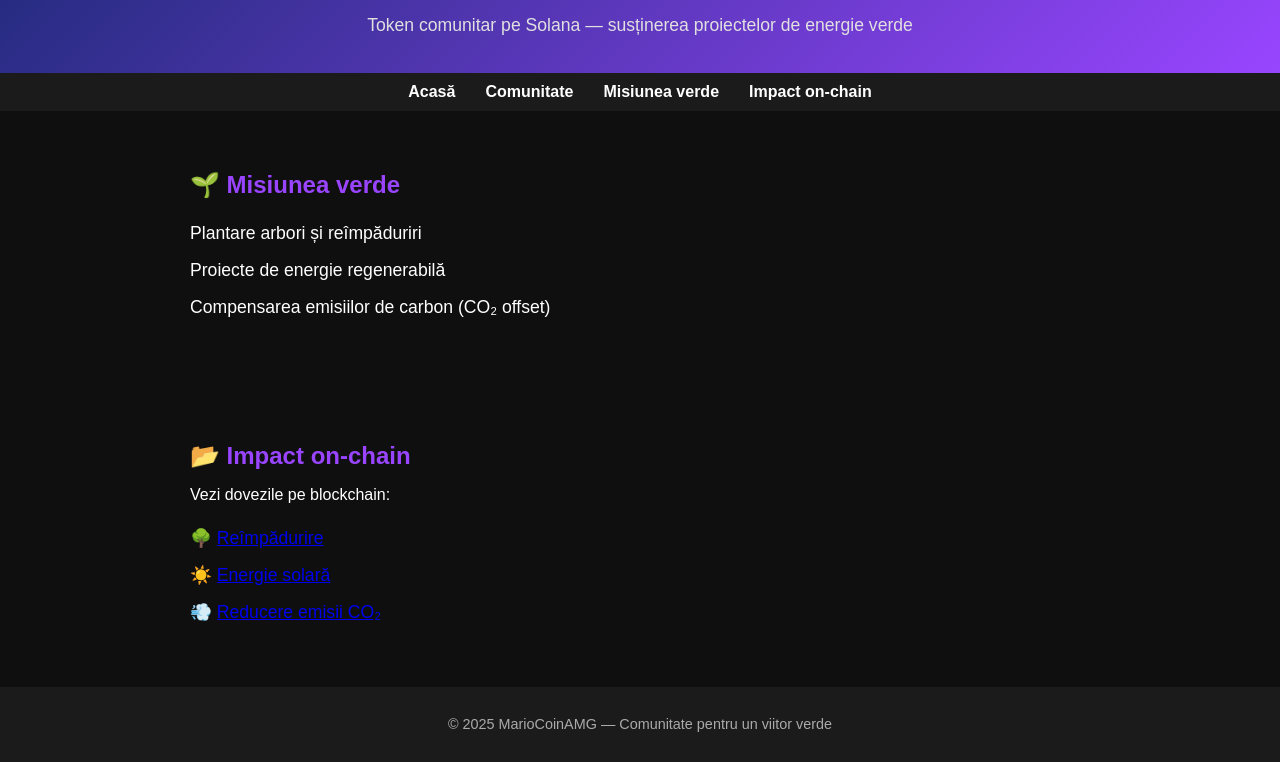
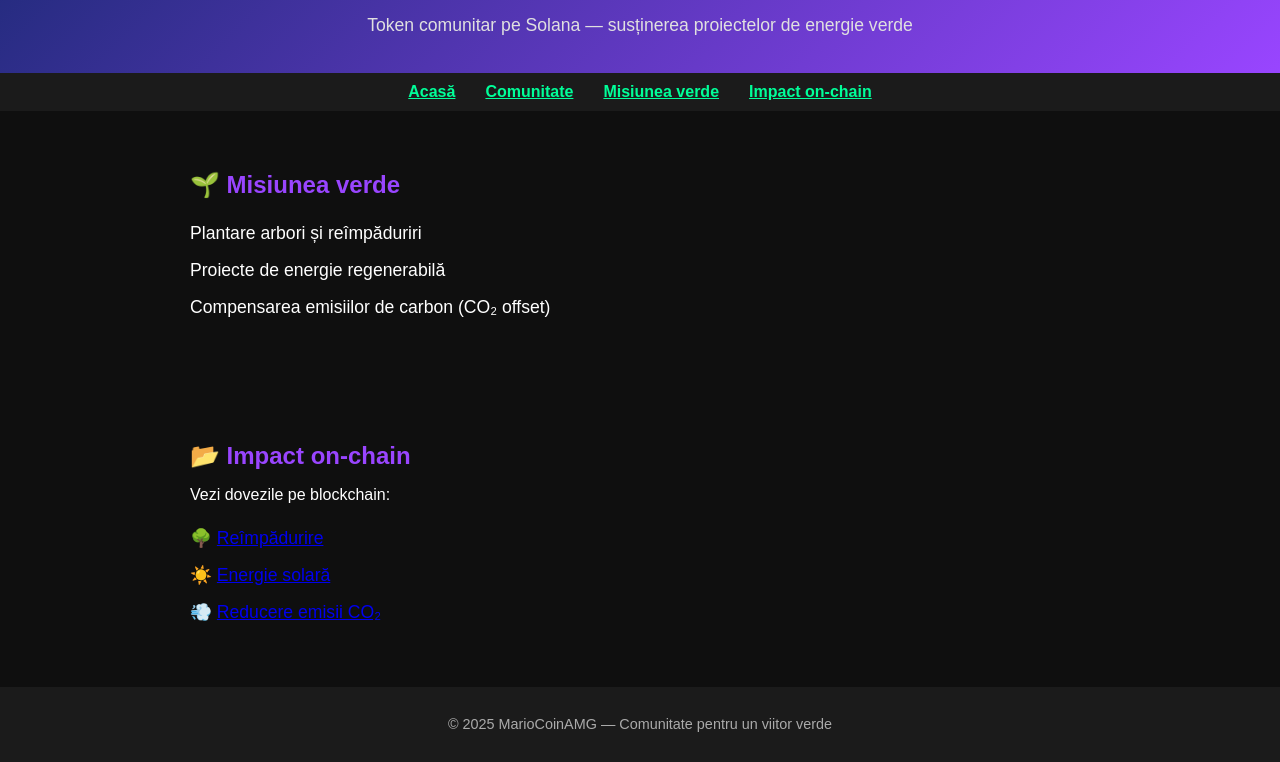
Before and after one commit to maeioAMG/MarioCoinAMG-WEB, a plain HTML site: page index.html in a window 1280 px wide. Shown: the part 98-860 px from the top of the page. Drawn offline with Linux system fonts and the light colour scheme.

Commit message:
Update style.css

```diff
--- a/style.css
+++ b/style.css
@@ -96,3 +96,7 @@ footer {
         margin: 8px 0;
     }
 }
+nav a.active {
+    color: #00ff99;
+    text-decoration: underline;
+}
```
